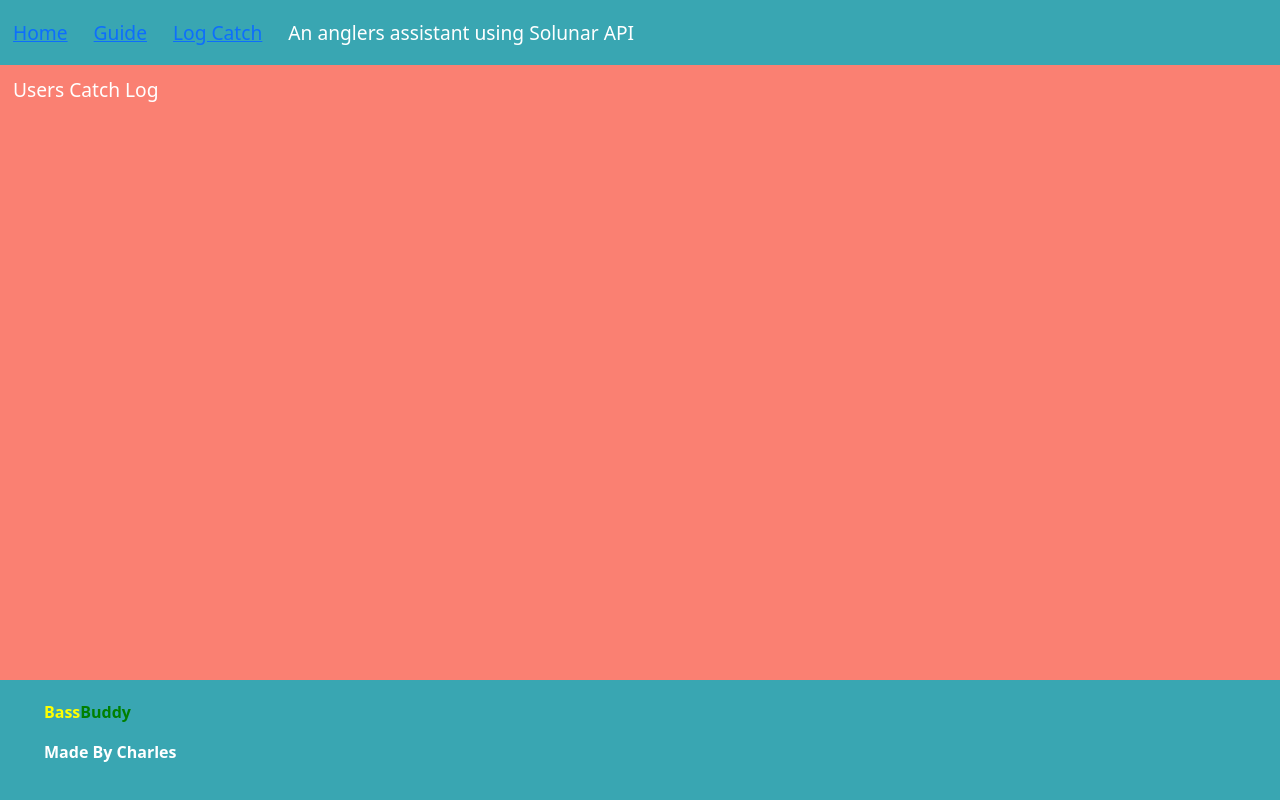
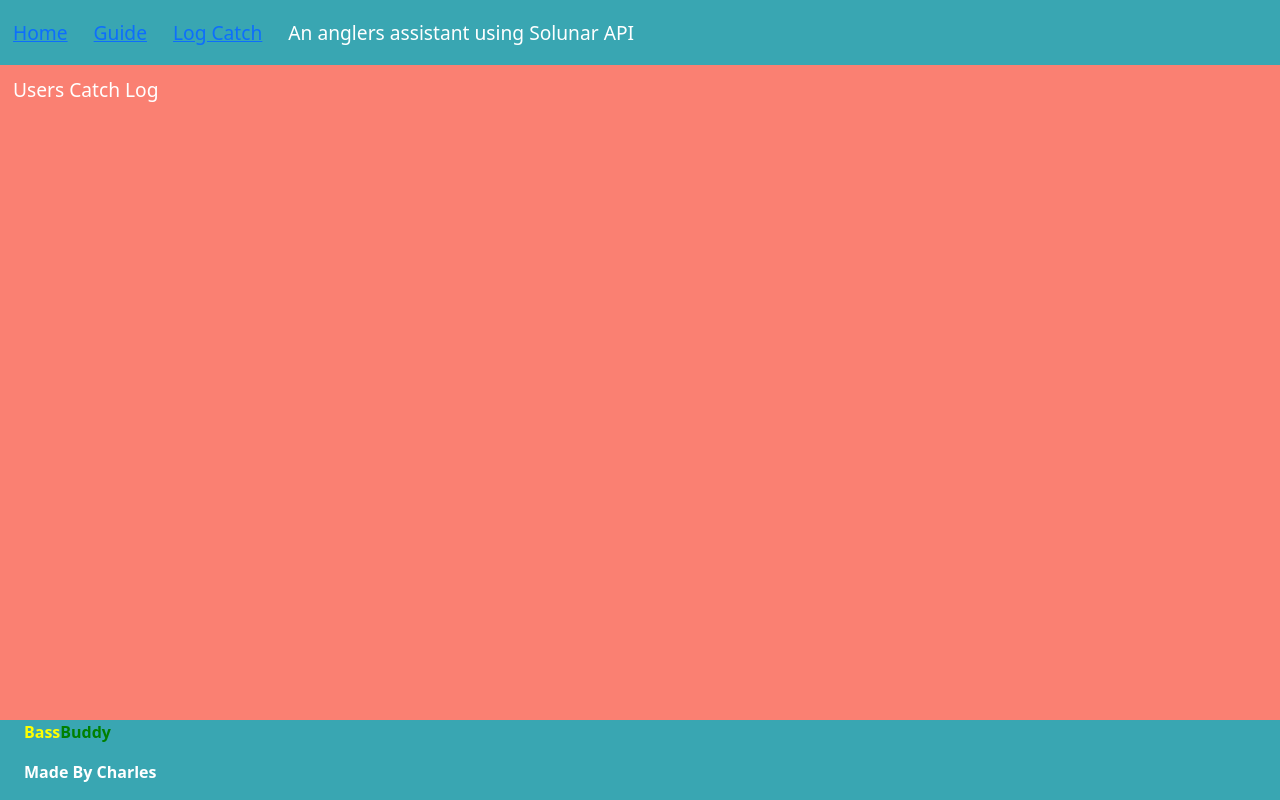
Before and after one commit to cchester11/bassBuddy, a website: page public/catchLog.html in a window 1280 px wide. Drawn offline with nearby package versions, Linux system fonts and the light colour scheme; no server answers.

Commit message:
#14 padding had to be removed from footer

```diff
--- a/public/stylesheet/css.css
+++ b/public/stylesheet/css.css
@@ -72,7 +72,6 @@ section {
 
 #footer {
     background-color: var(--tertiary-color);
-    padding: 20px;
     font-weight: bolder;
     position: absolute;
     left: 0;
```
Also changed, not shown: public/catchLog.html (+2 -0 lines).
